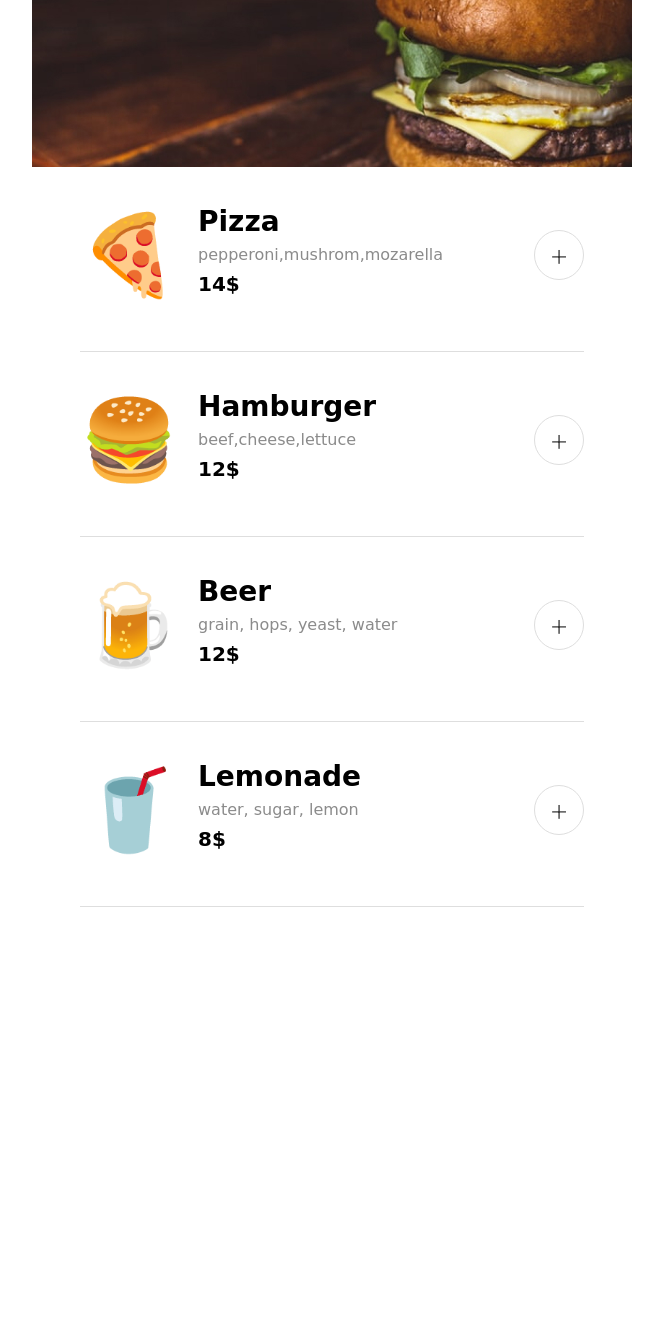
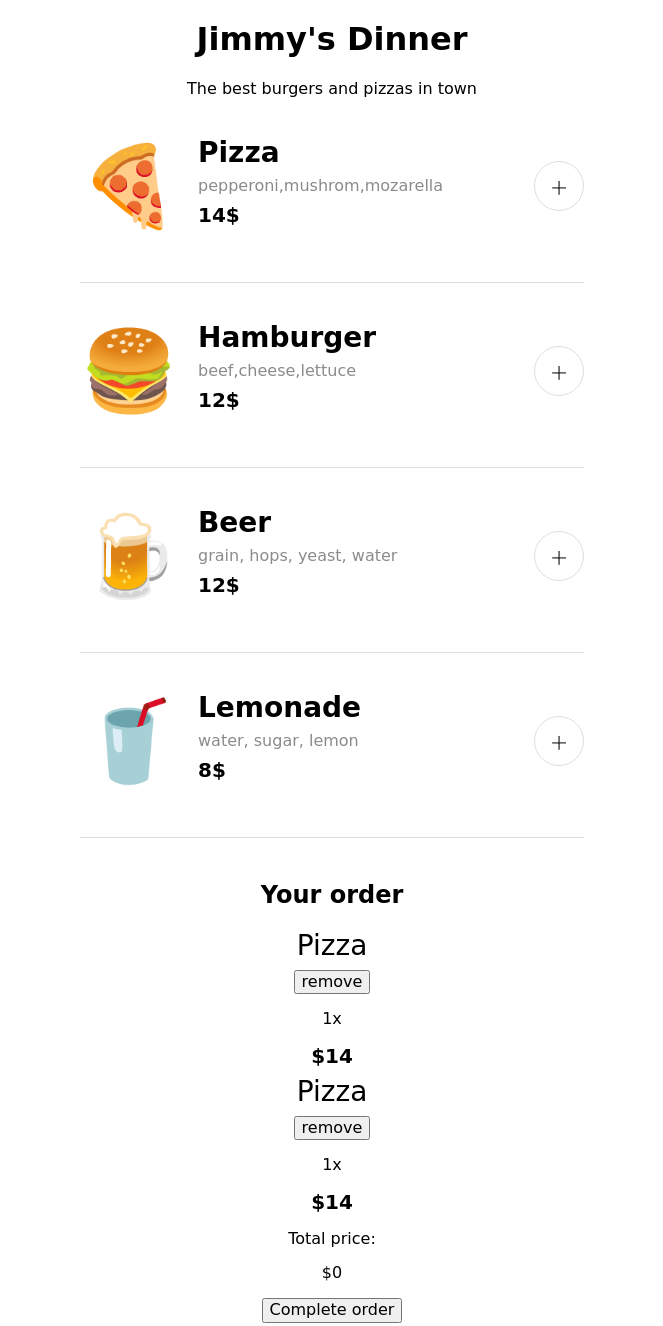
Before and after one commit to PetrValenta92/ordering-app, a website built with Vite: page index.html in a window 1280 px wide. Shown: the whole page, without its empty margins (308-971 px from the left). Before the commit the page ends 951 px from the top, so only its background shows below. Built offline with nearby package versions, Linux system fonts and the light colour scheme; a web font is replaced by a local one.

Commit message:
Checkout section added

```diff
--- a/index.html
+++ b/index.html
@@ -22,17 +22,43 @@
   <body>
     <header>
       <div class="container">
-        <img
-          src="./images/header.jpg"
-          alt="Photo of hamburger with a sign 'Jimmy's Diner The best burgers and pizzas in town'"
-        />
+        <h1>Jimmy's Dinner</h1>
+        <p>The best burgers and pizzas in town</p>
       </div>
     </header>
 
     <main>
-      <div id="feed" class="feed">
-        <!-- Meal offer is here... -->
+      <section id="feed" class="feed">
+        <!-- Meal offer is here -->
+      </section>
+
+      <div id="checkout" class="checkout container">
+        <h2 class="checkout-headline">Your order</h2>
+        <div class="checkout-order">
+          <div class="checkout-meal">
+            <p class="meal-title">Pizza</p>
+            <button class="remove-meal-btn">remove</button>
+            <div>
+              <p class="meal-count">1x</p>
+              <p class="meal-price">$14</p>
+            </div>
+          </div>
+          <div class="checkout-meal">
+            <p class="meal-title">Pizza</p>
+            <button class="remove-meal-btn">remove</button>
+            <div>
+              <p class="meal-count">1x</p>
+              <p class="meal-price">$14</p>
+            </div>
+          </div>
+        </div>
+        <div class="checkout-summary">
+          <p class="checkout-price-text">Total price:</p>
+          <p class="checkout-price">$0</p>
+        </div>
+        <button class="purchase-btn">Complete order</button>
       </div>
+
     </main>
     <script src="index.js" type="module"></script>
   </body>
```
